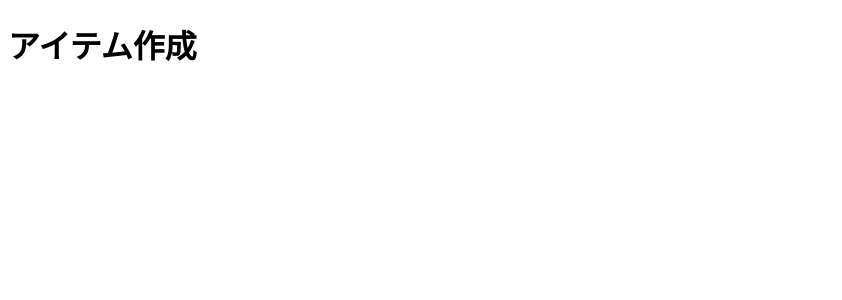
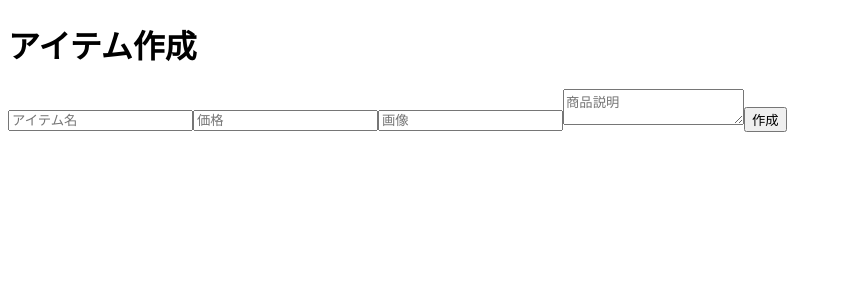
Before and after one commit to usxc/nextjs15-market-app, a Next.js app: page /item/create in a window 1280 px wide. Shown: the top 300 px of the page, without its empty margins (0-842 px from the left). Built offline with nearby package versions, Linux system fonts and the light colour scheme.

Commit message:
アイテム作成フォームを追加

```diff
--- a/app/item/create/page.js
+++ b/app/item/create/page.js
@@ -4,6 +4,13 @@
     return (
         <div>
             <h1>アイテム作成</h1>
+            <form>
+                <input type="text" name="title" placeholder="アイテム名" required/>
+                <input type="number" name="price" placeholder="価格" required/>
+                <input type="text" name="image" placeholder="画像" required/>
+                <textarea name="description" placeholder="商品説明" required></textarea>
+                <button>作成</button>
+                </form>
         </div>
     )
 }
```
